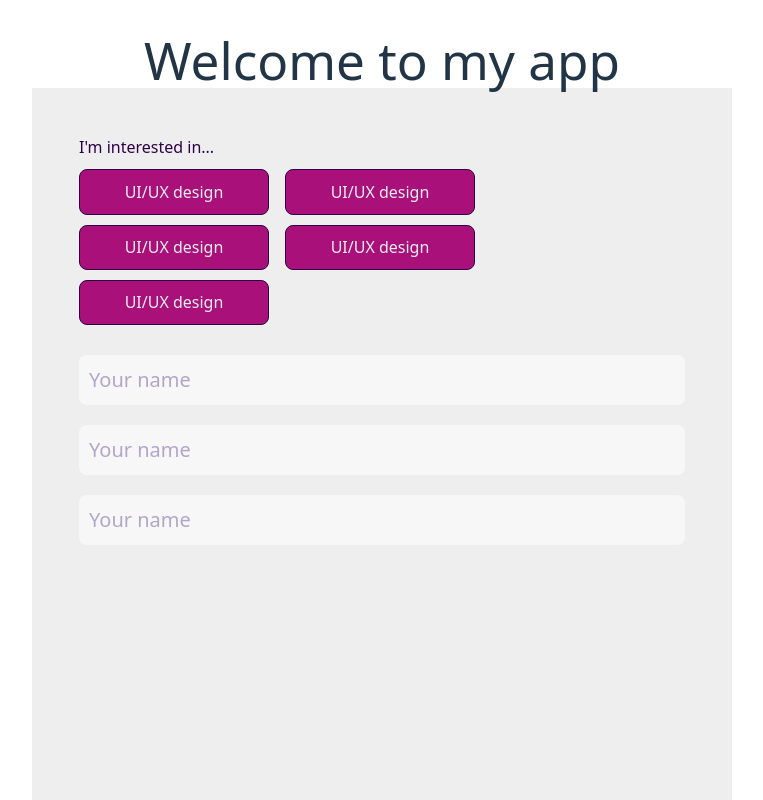
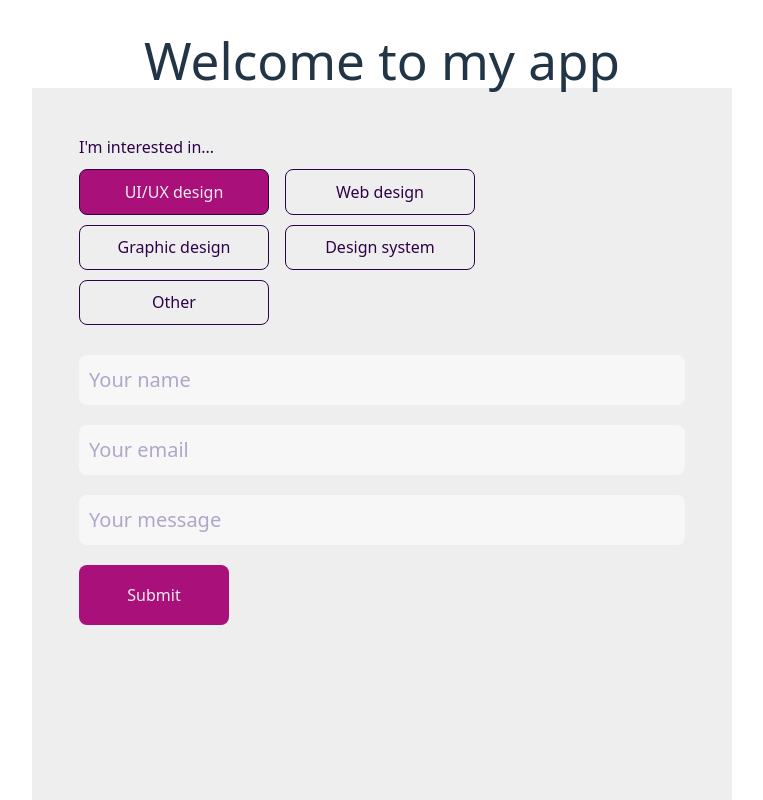
Before and after one commit to nhatnguyen-agilityio/react-training, a React (Vite) app in the folder my-example-app/: page / in a window 1280 px wide. Shown: the top 800 px of the page, without its empty margins (258-1021 px from the left). Built offline with nearby package versions, Linux system fonts and the light colour scheme.

Commit message:
feat(0: use props to add data for components

```diff
--- a/my-example-app/src/components/Contact/Form/Input/index.tsx
+++ b/my-example-app/src/components/Contact/Form/Input/index.tsx
@@ -1,9 +1,15 @@
-export default function Input() {
+type InputProps = {
+  type: string;
+  placeholder: string;
+};
+
+export default function Input({ type, placeholder }: InputProps) {
   return (
     <input
       type="text"
       className="bg-[#F7F7F7] rounded-[8px] p-[10px] text-[20px] placeholder:text-[#B1A6C9]"
-      placeholder="Your name"
+      placeholder={placeholder}
+      name={type}
     />
   );
 }
--- /dev/null
+++ b/my-example-app/src/components/Contact/Form/Submit/index.css
@@ -0,0 +1,6 @@
+@import "tailwindcss";
+
+.submit-btn {
+  background-color: #A91079;
+  color: #EEE;
+}
--- /dev/null
+++ b/my-example-app/src/components/Contact/Form/Submit/index.tsx
@@ -0,0 +1,14 @@
+import "./index.css"
+
+export default function Submit() {
+  return (
+    <div className="flex flex-col">
+      <button
+        type="button"
+        className="w-[150px] h-[60px] rounded-[8px] p-[10px] text-[#B1A6C9] submit-btn"
+      >
+        Submit
+      </button>
+    </div>
+  );
+}
--- a/my-example-app/src/components/Contact/Form/index.tsx
+++ b/my-example-app/src/components/Contact/Form/index.tsx
@@ -1,13 +1,15 @@
 import Input from "./Input";
+import Submit from "./Submit";
 import "./index.css";
 
 export default function Form() {
   return (
     <div className="flex flex-col">
       <form className="flex flex-col gap-[20px]">
-        <Input />
-        <Input />
-        <Input />
+        <Input type={"name"}  placeholder={"Your name"} />
+        <Input type={"email"} placeholder={"Your email"} />
+        <Input type={"message"} placeholder={"Your message"} />
+        <Submit />
       </form>
     </div>
   );
--- a/my-example-app/src/components/Contact/Tags/Tag/index.tsx
+++ b/my-example-app/src/components/Contact/Tags/Tag/index.tsx
@@ -1,9 +1,15 @@
 import './index.css';
 
-export default function Tag() {
+type TagData = {
+  tag: string;
+  isActive: boolean;
+};
+
+export default function Tag({ tag, isActive }: TagData) {
+
   return (
-    <button className="w-[190px] text-[20px] rounded-[8px] tag-btn tag-btn-active" onClick={() => console.log('Tag clicked')}>
-      UI/UX design
+    <button className={`w-[190px] text-[20px] rounded-[8px] tag-btn ${isActive && 'tag-btn-active'}`} onClick={() => console.log('Tag clicked')}>
+      {tag}
     </button>
   );
 }
--- a/my-example-app/src/components/Contact/Tags/index.tsx
+++ b/my-example-app/src/components/Contact/Tags/index.tsx
@@ -1,14 +1,14 @@
 import Tag from "./Tag";
 import "./index.css";
+import tags from "../../../mock/tags";
+
 
 export default function Tags() {
   return (
     <div className="flex flex-wrap tags">
-      <Tag />
-      <Tag />
-      <Tag />
-      <Tag />
-      <Tag />
+      {tags.map((tag, index) => (
+        <Tag key={index} tag={tag.tag} isActive={tag.isActive} />
+      ))}
     </div>
   );
 }
--- /dev/null
+++ b/my-example-app/src/mock/tags.tsx
@@ -0,0 +1,7 @@
+export default [
+  { id: 1, tag: 'UI/UX design', isActive: true },
+  { id: 2, tag: 'Web design', isActive: false },
+  { id: 3, tag: 'Graphic design', isActive: false },
+  { id: 4, tag: 'Design system', isActive: false },
+  { id: 5, tag: 'Other', isActive: false },
+];
```
